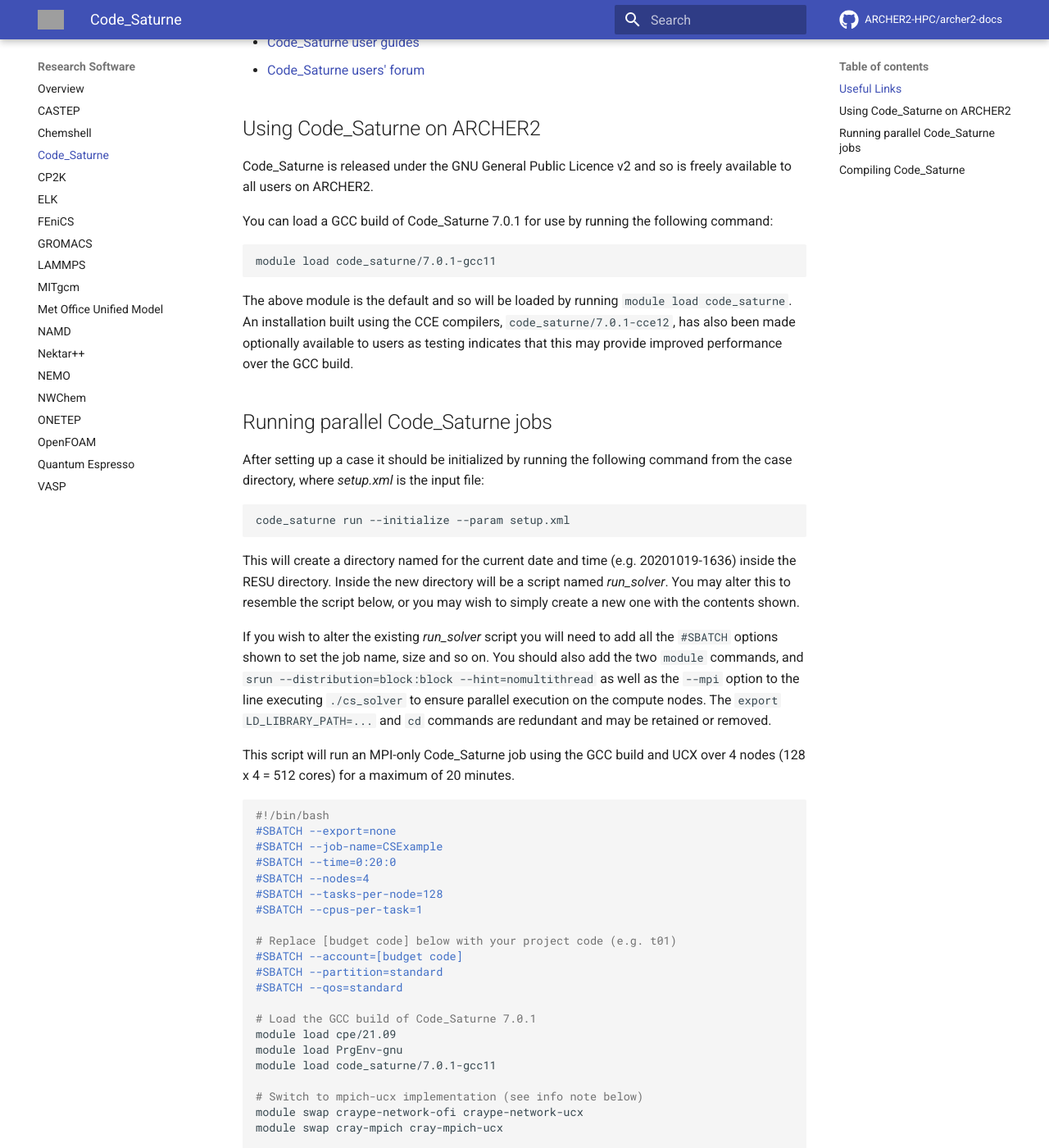
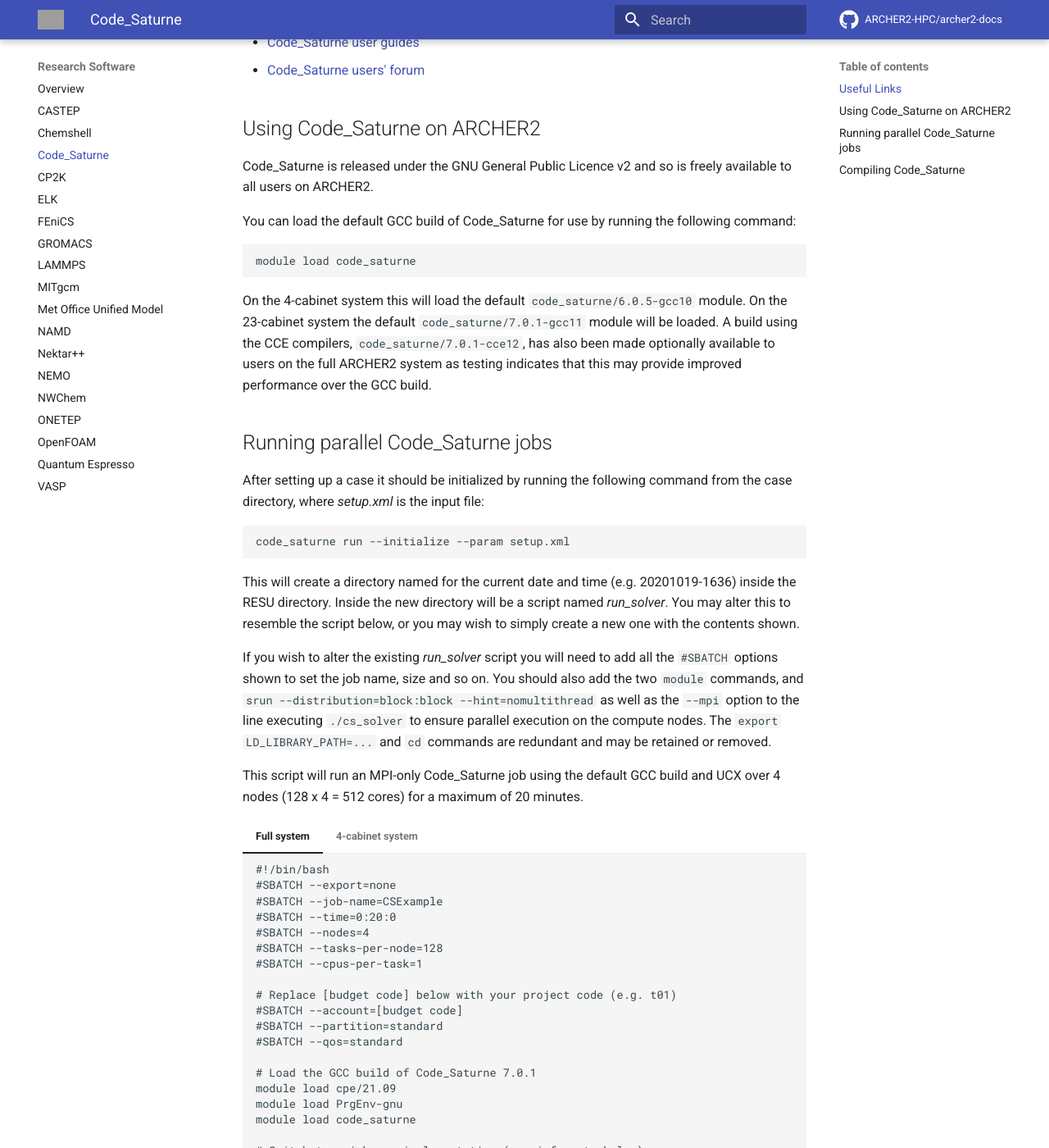
Before and after one commit to ARCHER2-HPC/archer2-docs, an MkDocs documentation site: the page built from docs/research-software/code-saturne/code-saturne.md, in a window 1280 px wide and 1400 px high, scrolled down 492 px. Shown: the whole window at 82% size. Built offline with MkDocs 1.6.1 and Material for MkDocs 9.7.7, drawn with Linux system fonts in a browser that asks for light colours; comment, search, counter and statistics services are not loaded; some of the changed text lies outside the part shown; grey boxes are pictures that could not be loaded.

Commit message:
Added separate Code_Saturne instructions for 4- and 23-cabinet systems

````diff
--- a/docs/research-software/code-saturne/code-saturne.md
+++ b/docs/research-software/code-saturne/code-saturne.md
@@ -22,14 +22,14 @@
 Code\_Saturne is released under the GNU General Public Licence v2 and so
 is freely available to all users on ARCHER2.
 
-You can load a GCC build of Code\_Saturne 7.0.1 for use by running the following
+You can load the default GCC build of Code\_Saturne for use by running the following
 command:
 
 ```
-module load code_saturne/7.0.1-gcc11
+module load code_saturne
 ```
 
-The above module is the default and so will be loaded by running `module load code_saturne`. An installation built using the CCE compilers, `code_saturne/7.0.1-cce12`, has also been made optionally available to users as testing indicates that this may provide improved performance over the GCC build.
+On the 4-cabinet system this will load the default `code_saturne/6.0.5-gcc10` module. On the 23-cabinet system the default `code_saturne/7.0.1-gcc11` module will be loaded. A build using the CCE compilers, `code_saturne/7.0.1-cce12`, has also been made optionally available to users on the full ARCHER2 system as testing indicates that this may provide improved performance over the GCC build.
 
 ## Running parallel Code\_Saturne jobs
 
@@ -55,45 +55,78 @@
 `export LD_LIBRARY_PATH=...` and `cd` commands are redundant and may be
 retained or removed.
 
-This script will run an MPI-only Code\_Saturne job using the GCC build and UCX
+This script will run an MPI-only Code\_Saturne job using the default GCC build and UCX
 over 4 nodes (128 x 4 = 512 cores) for a maximum of 20 minutes.
 
-```slurm
-#!/bin/bash
-#SBATCH --export=none
-#SBATCH --job-name=CSExample
-#SBATCH --time=0:20:0
-#SBATCH --nodes=4
-#SBATCH --tasks-per-node=128
-#SBATCH --cpus-per-task=1
+=== "Full system"
+    ```
+    #!/bin/bash
+    #SBATCH --export=none
+    #SBATCH --job-name=CSExample
+    #SBATCH --time=0:20:0
+    #SBATCH --nodes=4
+    #SBATCH --tasks-per-node=128
+    #SBATCH --cpus-per-task=1
 
-# Replace [budget code] below with your project code (e.g. t01)
-#SBATCH --account=[budget code]
-#SBATCH --partition=standard
-#SBATCH --qos=standard
+    # Replace [budget code] below with your project code (e.g. t01)
+    #SBATCH --account=[budget code]
+    #SBATCH --partition=standard
+    #SBATCH --qos=standard
 
-# Load the GCC build of Code_Saturne 7.0.1
-module load cpe/21.09
-module load PrgEnv-gnu
-module load code_saturne/7.0.1-gcc11
+    # Load the GCC build of Code_Saturne 7.0.1
+    module load cpe/21.09
+    module load PrgEnv-gnu
+    module load code_saturne
 
-# Switch to mpich-ucx implementation (see info note below)
-module swap craype-network-ofi craype-network-ucx
-module swap cray-mpich cray-mpich-ucx
+    # Switch to mpich-ucx implementation (see info note below)
+    module swap craype-network-ofi craype-network-ucx
+    module swap cray-mpich cray-mpich-ucx
 
-# Prevent threading.
-export OMP_NUM_THREADS=1
+    # Prevent threading.
+    export OMP_NUM_THREADS=1
 
-# Run solver.
-srun --distribution=block:block --hint=nomultithread ./cs_solver --mpi $@
-```
+    # Run solver.
+    srun --distribution=block:block --hint=nomultithread ./cs_solver --mpi $@
+    ```
+
+=== "4-cabinet system"
+    ```
+    #!/bin/bash
+    #SBATCH --export=none
+    #SBATCH --job-name=CSExample
+    #SBATCH --time=0:20:0
+    #SBATCH --nodes=4
+    #SBATCH --tasks-per-node=128
+    #SBATCH --cpus-per-task=1
+
+    # Replace [budget code] below with your project code (e.g. t01)
+    #SBATCH --account=[budget code]
+    #SBATCH --partition=standard
+    #SBATCH --qos=standard
+
+    # Setup the batch environment
+    module load epcc-job-env
+
+    # Load the GCC build of Code_Saturne 6.0.5
+    module load code_saturne
+
+    # Switch to mpich-ucx implementation (see info note below)
+    module switch cray-mpich/8.0.16 cray-mpich-ucx/8.0.16
+    module switch craype-network-ofi craype-network-ucx
+
+    # Prevent threading.
+    export OMP_NUM_THREADS=1
+
+    # Run solver.
+    srun --distribution=block:block --hint=nomultithread ./cs_solver --mpi $@
+    ```
 
 The script can then be submitted to the batch system with `sbatch`.
 
 !!! info
     There is a known issue with the default MPI collectives which is
     causing performance issues on Code_Saturne. The suggested workaround is to
-    switch to the mpich-ucx implementation. For this to link correctly, the extra
+    switch to the mpich-ucx implementation. For this to link correctly on the full system, the extra
     `cpe/21.09` and `PrgEnv-gnu` modules also have to be explicitly loaded.
 
 ## Compiling Code\_Saturne
````
